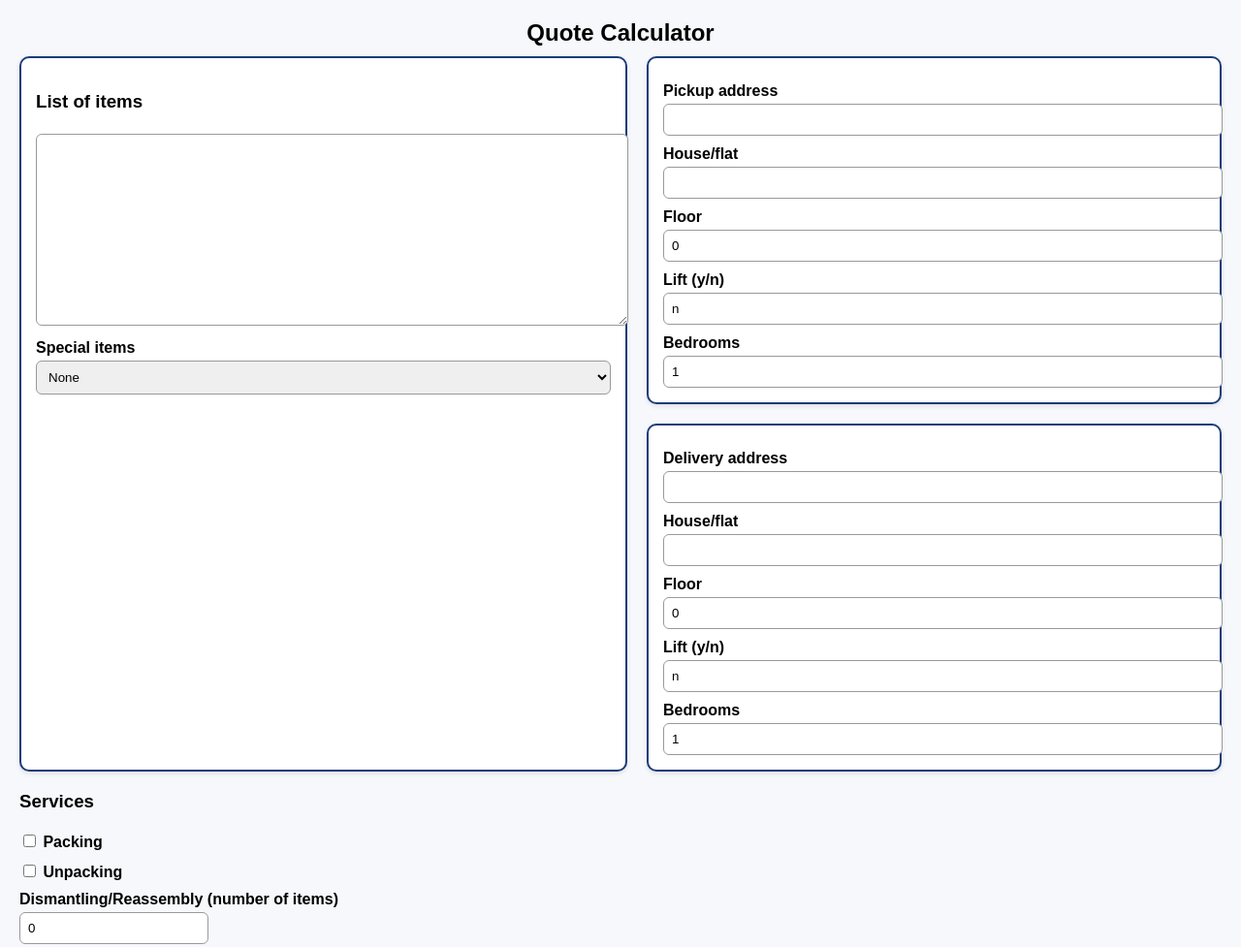
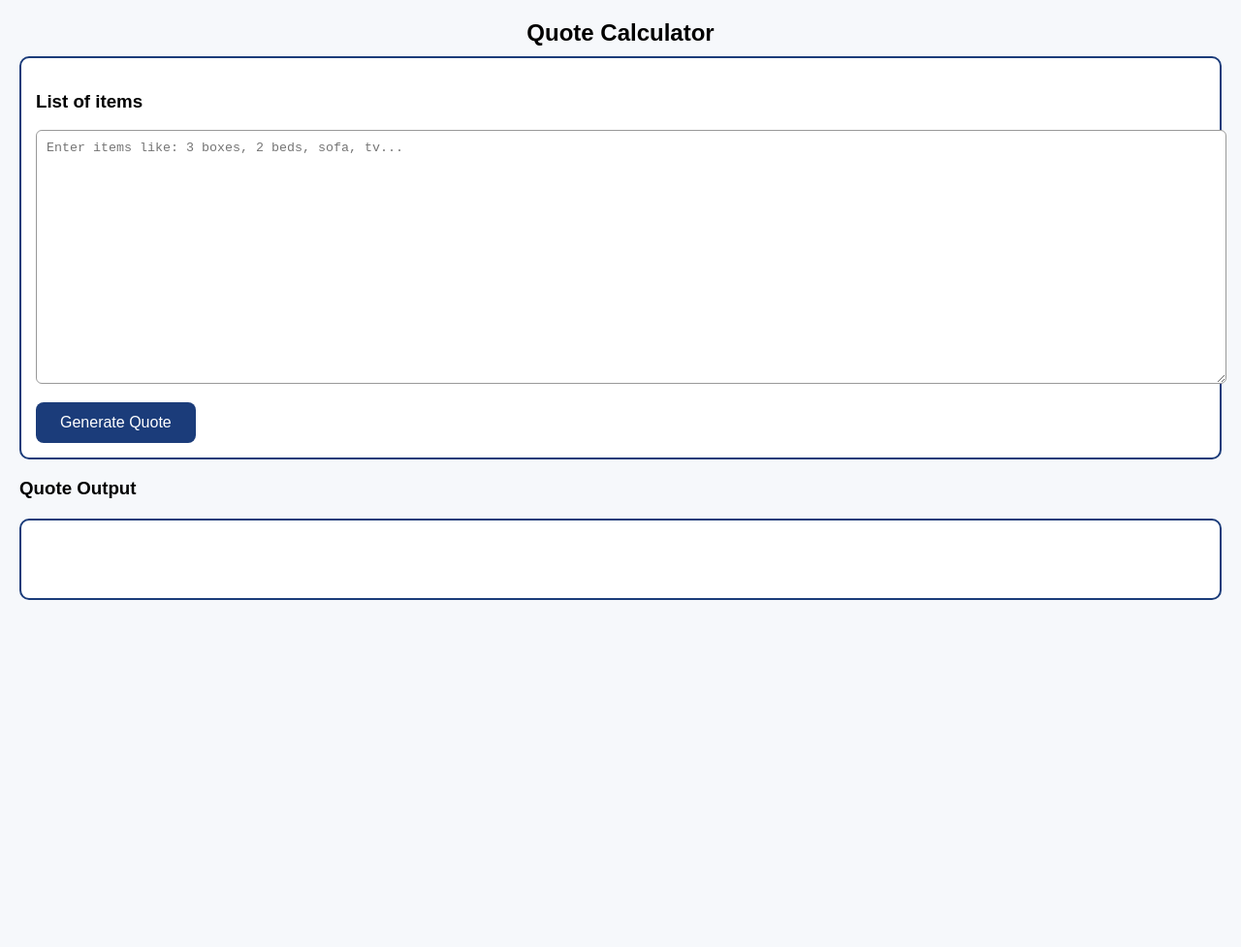
Before and after one commit to brrtestingn8n-droid/brrtestingn8n-droid.github.io, a plain HTML site: page index.html in a window 1280 px wide. Shown: the top 977 px of the page at 97% size. After the commit the page ends 800 px from the top, so only its background shows below. Drawn offline with Linux system fonts and the light colour scheme.

Commit message:
Update index.html

```diff
--- a/index.html
+++ b/index.html
@@ -7,83 +7,34 @@
 <style>
   body { font-family: Arial, sans-serif; margin: 20px; background:#f6f8fb; }
   h2 { text-align: center; margin-bottom:10px; }
-  header { text-align:center; margin-bottom:20px; }
-  .logo { max-width:220px; }
-  .wrapper { max-width:1100px; margin:auto; }
-  .section-title { font-weight:bold; margin:10px 0; }
   .container { display: flex; gap: 20px; }
-  .box { background:white; border: 2px solid #1b3c7a; padding: 15px; border-radius:10px; box-shadow:0 2px 5px rgba(0,0,0,.1); }
-  label { display: block; margin-top: 10px; font-weight:bold; }
-  input, select, textarea { width: 100%; padding: 8px; margin-top: 4px; border:1px solid #999; border-radius:6px; }
-  textarea { resize: vertical; }
-  .services { margin-top: 20px; }
-  .services input { width: auto; }
+  .box { background:white; border: 2px solid #1b3c7a; padding: 15px; border-radius:10px; }
+  textarea { width:100%; padding:10px; border-radius:6px; border:1px solid #999; }
   button { background:#1b3c7a; color:white; border:none; padding:12px 25px; border-radius:8px; font-size:16px; cursor:pointer; margin-top:15px; }
   button:hover { background:#153063; }
-  #output { margin-top: 20px; padding: 15px; border: 2px solid #1b3c7a; border-radius:10px; background:white; min-height: 50px; box-shadow:0 2px 5px rgba(0,0,0,.1);}
+  #output { margin-top: 20px; padding: 15px; border: 2px solid #1b3c7a; border-radius:10px; background:white; min-height: 50px;}
 </style>
 </head>
+
 <body>
 
 <h2>Quote Calculator</h2>
 
-<div class="container">
-  <div class="box" style="flex:1">
-    <h3>List of items</h3>
-    <textarea id="items" rows="12"></textarea>
-    <label>Special items</label>
-    <select id="specialItems">
-      <option value="none">None</option>
-      <option value="piano">Piano</option>
-      <option value="safe">Safe</option>
-      <option value="marble">Marble Table</option>
-    </select>
-  </div>
+<div class="box">
+  <h3>List of items</h3>
+  <textarea id="items" rows="16" placeholder="Enter items like: 3 boxes, 2 beds, sofa, tv..."></textarea>
 
-  <div style="flex:1">
-    <div class="box">
-      <label>Pickup address</label>
-      <input id="pickupAddr" />
-      <label>House/flat</label>
-      <input id="pickupType" />
-      <label>Floor</label>
-      <input id="pickupFloor" type="number" value="0" min="0" />
-      <label>Lift (y/n)</label>
-      <input id="pickupLift" value="n" />
-      <label>Bedrooms</label>
-      <input id="pickupBeds" type="number" value="1" min="0" />
-    </div>
-
-    <div class="box" style="margin-top:20px;">
-      <label>Delivery address</label>
-      <input id="deliveryAddr" />
-      <label>House/flat</label>
-      <input id="deliveryType" />
-      <label>Floor</label>
-      <input id="deliveryFloor" type="number" value="0" min="0" />
-      <label>Lift (y/n)</label>
-      <input id="deliveryLift" value="n" />
-      <label>Bedrooms</label>
-      <input id="deliveryBeds" type="number" value="1" min="0" />
-    </div>
-  </div>
+  <button id="btnCalc">Generate Quote</button>
 </div>
-
-<div class="services">
-  <h3>Services</h3>
-  <label><input type="checkbox" id="packing" /> Packing</label>
-  <label><input type="checkbox" id="unpacking" /> Unpacking</label>
-  <label>Dismantling/Reassembly (number of items)</label>
-  <input id="dismantleCount" type="number" value="0" min="0" />
-</div>
-
-<button id="btnCalc">Generate Quote</button>
 
 <h3>Quote Output</h3>
 <div id="output"></div>
 
-<script src="/dictionary.js"></script>
-<script src="/scripts.js"></script>
+<!-- Load dictionary first -->
+<script src="dictionary.js"></script>
+
+<!-- Then main script -->
+<script src="script.js"></script>
 
 </body>
 </html>
```
